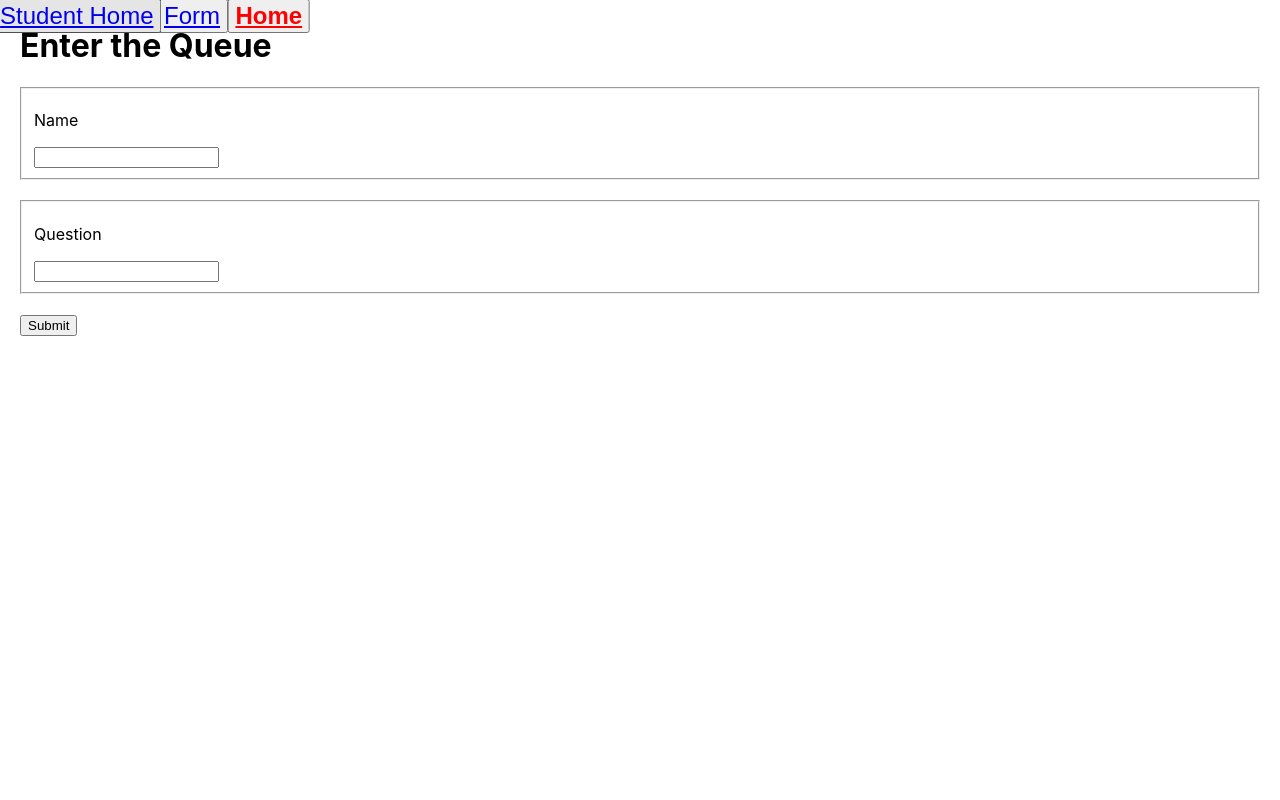
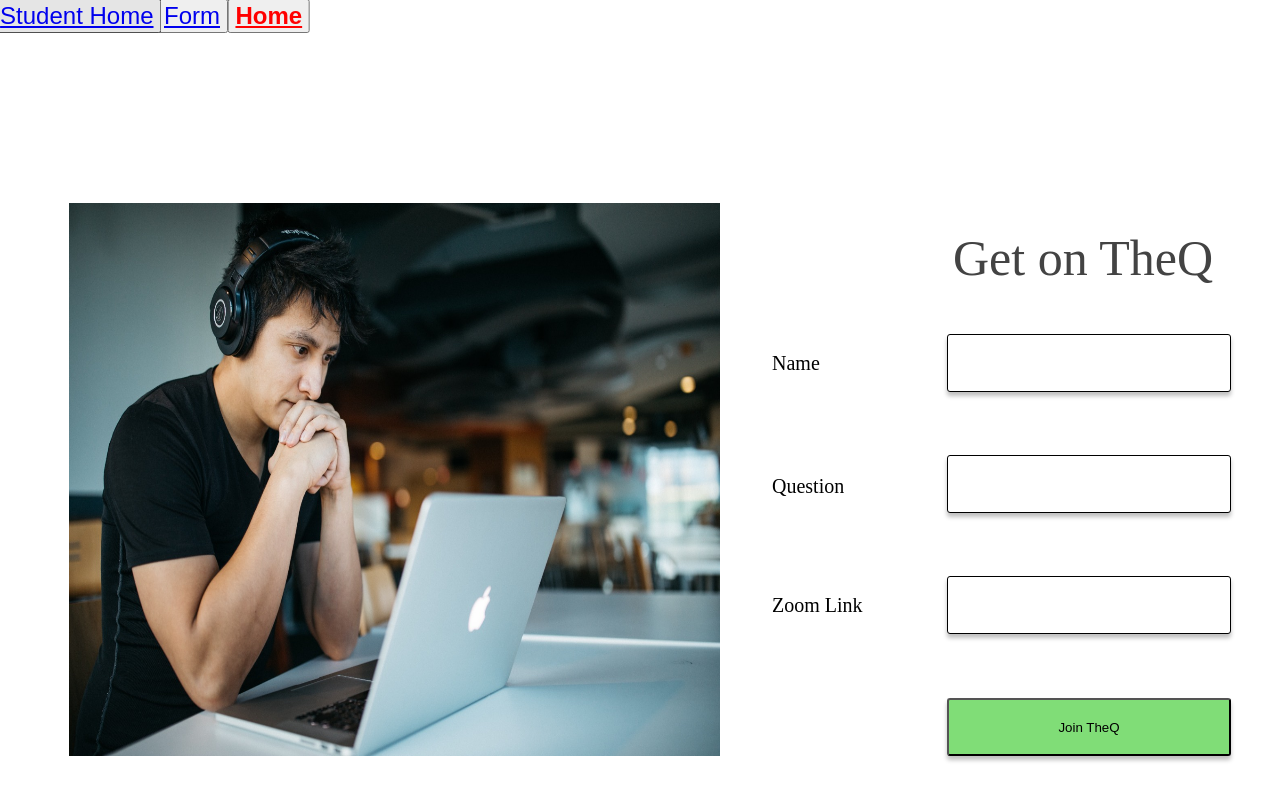
Before and after one commit to eeshagholap/TheQ, a React (Create React App) app in the folder theq_app/: page /form-submission in a window 1280 px wide. Built offline with nearby package versions, Linux system fonts and the light colour scheme.

Commit message:
Updated Form and app.py

```diff
--- a/theq_app/src/components/Form.js
+++ b/theq_app/src/components/Form.js
@@ -1,31 +1,49 @@
-import React from 'react';
+import React from 'react'
+import './form.css'
+import photo from './formpic.jpg';
+class MyForm extends React.Component {
+  constructor() {
+    super();
+    this.handleSubmit = this.handleSubmit.bind(this);
+  }
+
+  handleSubmit(event) {
+    event.preventDefault();
+    const data = new FormData(event.target);
+    fetch('/api', {
+      method: 'POST',
+      body: (data),
+    });
+    document.getElementById("queueForm").reset();
+  }
+
+  render() {
+    return (
+      <div>
+
+      <h1> Get on TheQ </h1>
+      <img src = {photo} alt = "" />
 
 
-const Form = () => {
-    return (
-        <div className="wrapper">
-            <h1>Enter the Queue</h1>
-            <form>
-                <fieldset>
-                    <label>
-                        <p>Name</p>
-                        <input name="name" />
-                    </label>
-                </fieldset>
-                <fieldset>
-                    <label>
-                        <p>Question</p>
-                        <input name="question" />
-                    </label>
-                </fieldset>
-                <button type="submit">Submit</button>
-            </form>
-        </div>
-    );
-}
+      <form id="queueForm" onSubmit={this.handleSubmit}>
+        <label className = "namelabel" htmlFor="name">Name</label>
+        <input className = "nameinput" name="name" type="Name" />
+
+        <label className = "questionlabel" htmlFor="question">Question</label>
+        <input className = "questioninput" id="question" name="question" type="question" />
+
+        <label className = "linklabel" htmlFor="link">Zoom Link</label>
+        <input className = "linkinput" id="link" name="link" type="link" />
+
+        <button className = "formButton"> Join TheQ </button>
 
 
+      </form>
 
+      </div>
+    );
+  }
+}
 
 
 /*
@@ -47,4 +65,4 @@ function App() {
         </a>
       </header>
 */
-export default Form;
+export default MyForm;
--- /dev/null
+++ b/theq_app/src/components/form.css
@@ -0,0 +1,139 @@
+.nameinput{
+    position: absolute;
+    width: 284px;
+    height: 58px;
+    left: 947px;
+    top: 334px;
+
+    background: #FFFFFF;
+    border: 0.2px solid #000000;
+    box-sizing: border-box;
+    box-shadow: 0px 4px 4px rgba(0, 0, 0, 0.25);
+    border-radius: 3px;
+}
+
+.namelabel{
+    position: absolute;
+    width: 54px;
+    height: 36px;
+    left: 772px;
+    top: 345px;
+
+    font-family: Palanquin Dark;
+    font-style: normal;
+    font-weight: normal;
+    font-size: 20px;
+    line-height: 36px;
+
+    color: #000000;
+
+
+}
+
+
+.questionlabel{
+    position: absolute;
+    width: 82px;
+    height: 36px;
+    left: 772px;
+    top: 468px;
+
+    font-family: Palanquin Dark;
+    font-style: normal;
+    font-weight: normal;
+    font-size: 20px;
+    line-height: 36px;
+
+    color: #000000;
+
+}
+
+.questioninput{
+    position: absolute;
+    width: 284px;
+    height: 58px;
+    left: 947px;
+    top: 455px;
+
+    background: #FFFFFF;
+    border: 0.2px solid #000000;
+    box-sizing: border-box;
+    box-shadow: 0px 4px 4px rgba(0, 0, 0, 0.25);
+    border-radius: 3px;
+}
+
+
+
+.linkinput{
+
+    position: absolute;
+    width: 284px;
+    height: 58px;
+    left: 947px;
+    top: 576px;
+
+    background: #FFFFFF;
+    border: 0.2px solid #000000;
+    box-sizing: border-box;
+    box-shadow: 0px 4px 4px rgba(0, 0, 0, 0.25);
+    border-radius: 3px;
+
+}
+
+.linklabel{
+    position: absolute;
+    width: 96px;
+    height: 36px;
+    left: 772px;
+    top: 587px;
+
+    font-family: Palanquin Dark;
+    font-style: normal;
+    font-weight: normal;
+    font-size: 20px;
+    line-height: 36px;
+
+    color: #000000;
+
+}
+
+
+.formButton{
+    position: absolute;
+    width: 284px;
+    height: 58px;
+    left: 947px;
+    top: 698px;
+
+    background: #80DD77;
+    box-shadow: 0px 4px 4px rgba(0, 0, 0, 0.25);
+    border-radius: 3px;
+}
+
+
+img{
+    position: absolute;
+    width: 651px;
+    height: 553px;
+    left: 69px;
+    top: 203px;
+
+}
+
+h1{
+    position: absolute;
+    width: 284px;
+    height: 91px;
+    left: 953px;
+    top: 179px;
+
+    font-family: Palanquin Dark;
+    font-style: normal;
+    font-weight: normal;
+    font-size: 50px;
+    line-height: 91px;
+
+
+
+color: #434343;
+}
```
Also changed, not shown: theq_app/src/components/formpic.jpg (added), 1 other file (tests, documents, lock files or other folders).
